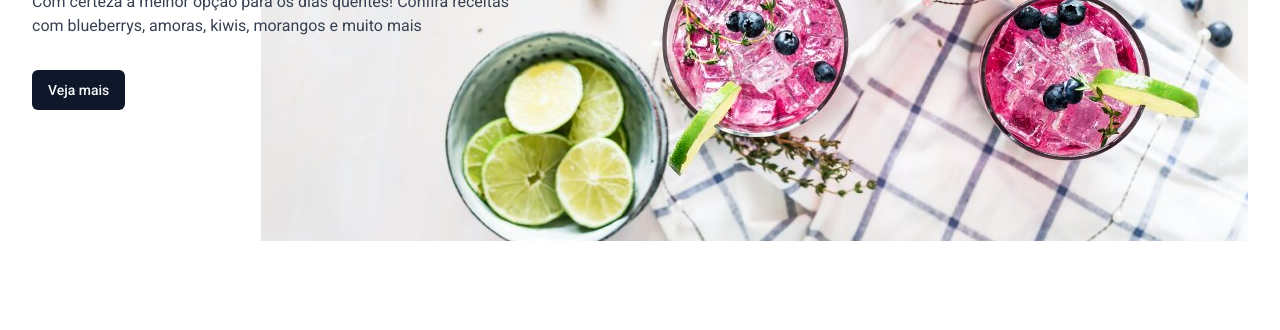
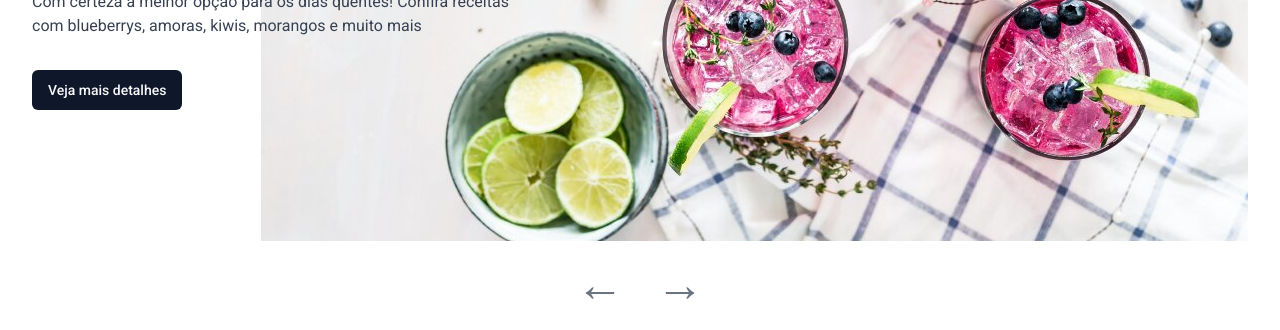
Before and after one commit to betofigueiredo/Drinquepedia, a React (Vite) app in the folder web/: page / in a window 1280 px wide. Shown: the part 622-952 px from the top of the page. Built offline with nearby package versions, Linux system fonts and the light colour scheme; no server answers; a web font is replaced by a local one.

Commit message:
feat(web): animations and intervals for home highlights

```diff
--- a/web/src/components/FeaturedHighlights/FeaturedHighlights.tsx
+++ b/web/src/components/FeaturedHighlights/FeaturedHighlights.tsx
@@ -1,14 +1,40 @@
 import { useState } from "react";
+import { Link } from "react-router-dom";
 import { useInterval } from "usehooks-ts";
 import { Button } from "@/components/ui/button";
 
 const FeaturedHighlights = () => {
   const [selectedHighlightIdx, setSelectedHighlightIdx] = useState<number>(0);
+  const [delay, setDelay] = useState<number>(7000);
+  const [stop, setStop] = useState<boolean>(false);
 
   useInterval(() => {
+    setStop(true);
+  }, delay);
+
+  useInterval(() => {
+    if (!stop) return;
     const nextIdx = selectedHighlightIdx === 2 ? 0 : selectedHighlightIdx + 1;
     setSelectedHighlightIdx(nextIdx);
-  }, 7000);
+    setStop(false);
+  }, 100);
+
+  const updateDelay = () => {
+    const newDelay = delay === 7000 ? 7001 : 7000;
+    setDelay(newDelay);
+  };
+
+  const goPrevious = () => {
+    setStop(true);
+    const nextIdx = selectedHighlightIdx === 0 ? 1 : selectedHighlightIdx - 2;
+    setSelectedHighlightIdx(nextIdx);
+    updateDelay();
+  };
+
+  const goNext = () => {
+    setStop(true);
+    updateDelay();
+  };
 
   const highlights = [
     {
@@ -18,7 +44,7 @@ const FeaturedHighlights = () => {
       title: "Caipirinhas especiais para este verão",
       description:
         "Com certeza a melhor opção para os dias quentes! Confira receitas com blueberrys, amoras, kiwis, morangos e muito mais",
-      link: "/drinques",
+      link: "/drinques/caipirinhas",
     },
     {
       id: 2,
@@ -27,7 +53,7 @@ const FeaturedHighlights = () => {
       title: "Smoothies saudáveis para o verão",
       description:
         "Smoothies são bebidas saudáveis feitas com frutas, iogurtes e outros ingredientes naturais. Perfeitos para o verão que está chegando.",
-      link: "/drinques",
+      link: "/drinques/smoothies",
     },
     {
       id: 3,
@@ -36,29 +62,61 @@ const FeaturedHighlights = () => {
       title: "Drinques quentes para o inverno",
       description:
         "O frio chegou! Por isso separamos nossos melhores coquetéis para esquentar vocês nos dias mais frios. Aproveitem!",
-      link: "",
+      link: "/dicas/10",
     },
   ];
 
-  const { order, image, title, description } =
+  const { order, image, title, description, link } =
     highlights[selectedHighlightIdx] || {};
 
   return (
-    <div className="relative w-full min-h-[635px] mt-24 mb-36">
+    <>
+      <div className="relative w-full min-h-[635px] mt-24">
+        {stop ? (
+          <></>
+        ) : (
+          <>
             <h1 className="font-serif text-[120px] font-bold text-gray-200 animate-slide-in-from-left">
               {order.toString().padStart(2, "0")}
             </h1>
             <div className="w-28 h-1 bg-black mt-1 mb-8 animate-slide-in-from-left" />
             <div className="relative font-serif text-6xl font-bold w-1/2 mb-10 text-gray-900 animate-slide-in-from-left">
-        {title}
+              <Link to={link}>{title}</Link>
               <div className="absolute top-[36px] right-20 w-96 h-4 bg-amber-400 mt-1 mb-8 z-[-1]" />
             </div>
             <div className="w-2/5 text-gray-700 mb-8 animate-slide-in-from-left">
               {description}
             </div>
-      <Button className="animate-slide-in-from-left">Veja mais</Button>
-      <img src={image} alt={title} className="absolute top-0 right-0 z-[-2]" />
+            <Link to={link}>
+              <Button className="animate-slide-in-from-left">
+                Veja mais detalhes
+              </Button>
+            </Link>
+            <img
+              src={image}
+              alt={title}
+              className="absolute top-0 right-0 z-[-2] animate-opacity-in"
+            />
+          </>
+        )}
       </div>
+      <div className="mt-4 mb-36 text-center text-gray-500">
+        <button
+          type="button"
+          onClick={goPrevious}
+          className="text-5xl mr-8 border-none outline-none hover:text-amber-500 transition-all"
+        >
+          ←
+        </button>
+        <button
+          type="button"
+          onClick={goNext}
+          className="text-5xl border-none outline-none hover:text-amber-500 transition-all"
+        >
+          →
+        </button>
+      </div>
+    </>
   );
 };
 
--- a/web/src/components/ui/button.tsx
+++ b/web/src/components/ui/button.tsx
@@ -10,7 +10,7 @@ const buttonVariants = cva(
     variants: {
       variant: {
         default:
-          "bg-slate-900 text-slate-50 hover:bg-slate-900/90 dark:bg-slate-50 dark:text-slate-900 dark:hover:bg-slate-50/90",
+          "bg-slate-900 text-slate-50 hover:bg-amber-500 dark:bg-slate-50 dark:text-slate-900 dark:hover:bg-slate-50/90",
         destructive:
           "bg-red-500 text-slate-50 hover:bg-red-500/90 dark:bg-red-900 dark:text-slate-50 dark:hover:bg-red-900/90",
         outline:
--- a/web/tailwind.config.js
+++ b/web/tailwind.config.js
@@ -34,11 +34,16 @@ module.exports = {
           "0%": { transform: "translateX(-5%)", opacity: "0" },
           "100%": { transform: "translateX(0)", opacity: "1" },
         },
+        "opacity-in": {
+          "0%": { opacity: "0" },
+          "100%": { opacity: "1" },
+        },
       },
       animation: {
         "accordion-down": "accordion-down 0.2s ease-out",
         "accordion-up": "accordion-up 0.2s ease-out",
         "slide-in-from-left": "slide-in-from-left 0.5s ease-out",
+        "opacity-in": "opacity-in 0.5s ease-out",
       },
       colors: {
         slate: {
```
Lines whose indentation alone changed are shown as unchanged.
